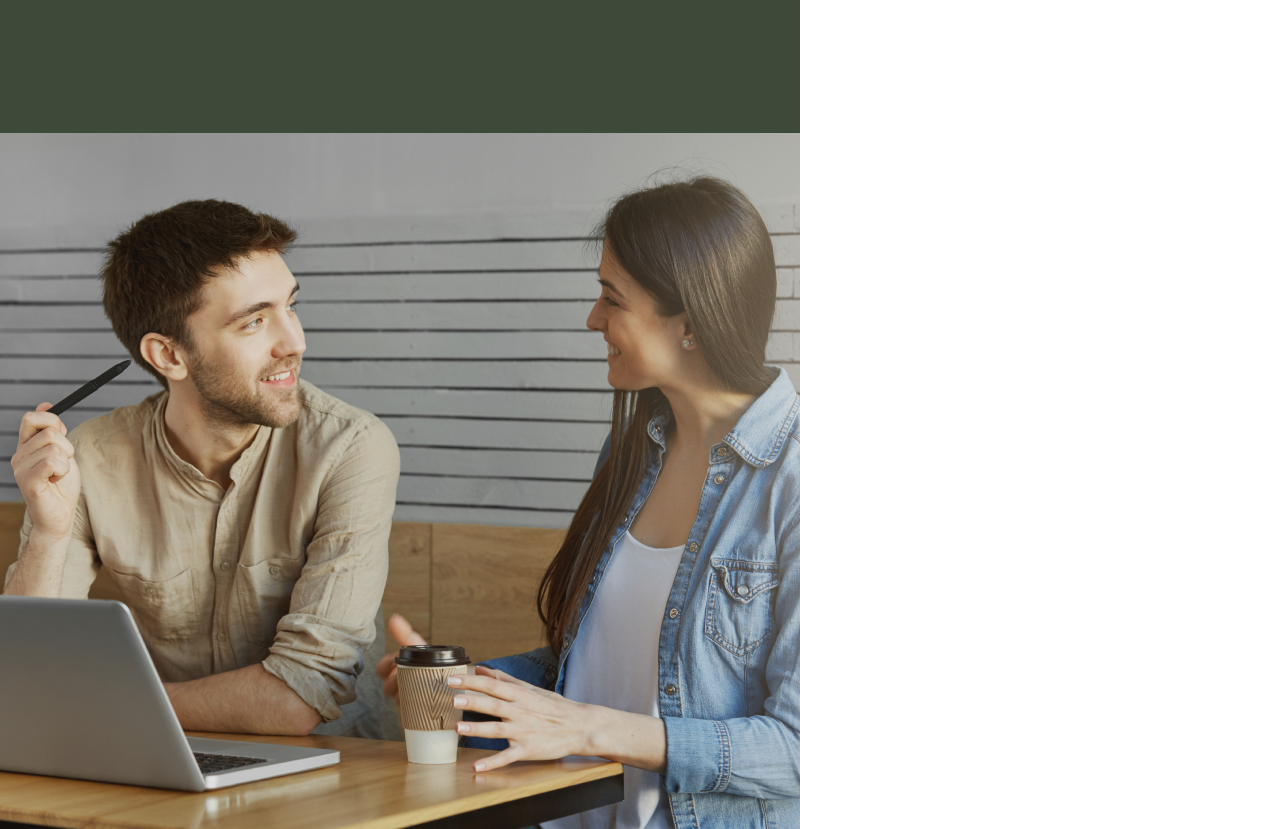
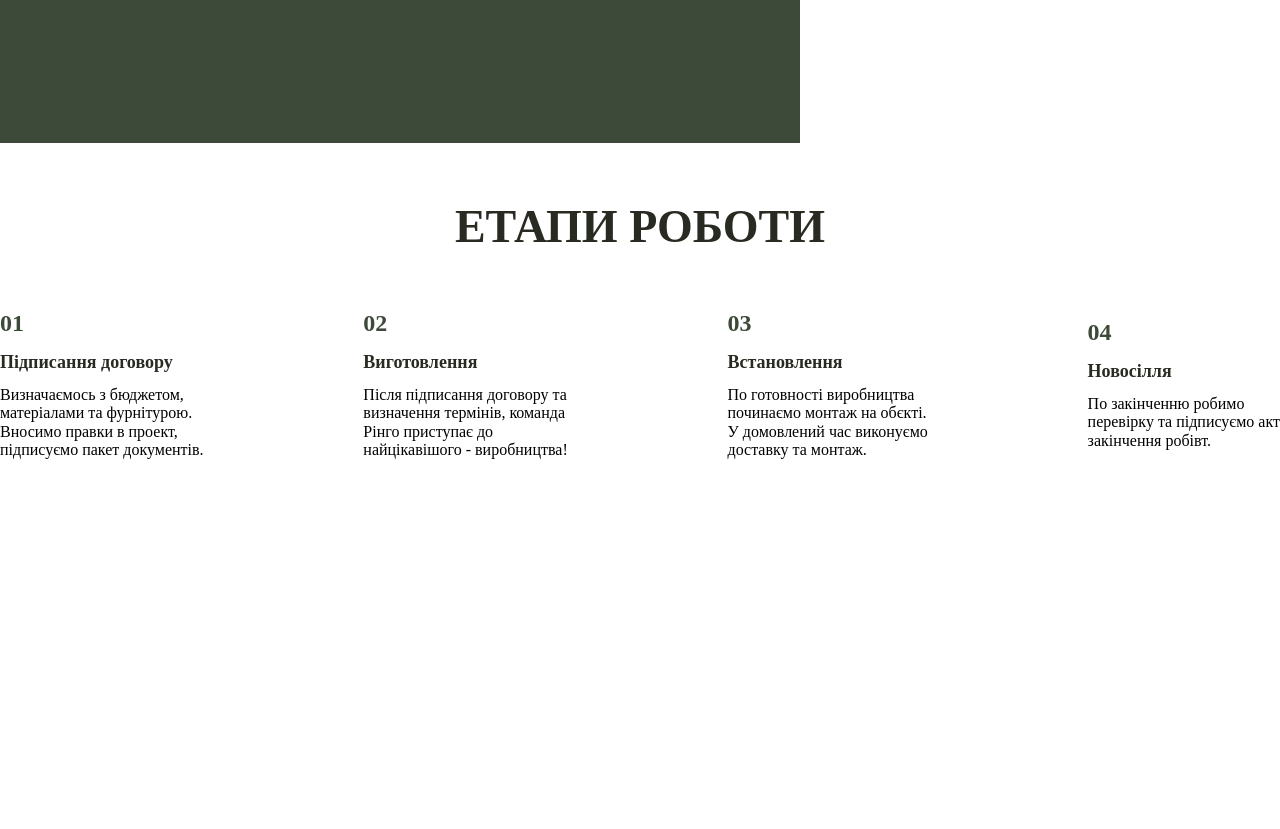
Before and after one commit to Umsinoykomiljonova/headerqisminisection, a plain HTML site: page index.html in a window 1280 px wide. Shown: the part 4260-5089 px from the top of the page. After the commit the page ends 4719 px from the top, so only its background shows below. Drawn offline with nearby package versions, Linux system fonts and the light colour scheme.

Commit message:
main qismni sectioni boldm

```diff
--- a/index.html
+++ b/index.html
@@ -302,10 +302,81 @@
               </p>
             </div>
           </div>
-          <div class="img__terminal">
+          <!-- <div class="img__terminal">
             <img src="./img/oila.png" alt="">
-          </div>
+          </div> -->
         </div>
+      </div>
+    </section>
+    <section>
+      <div class="container">
+        <div class="problems__section">
+          <h2 class="problems__title">
+            Етапи роботи
+          </h2>
+          <ul class="problems__list">
+            <li class="problems__item">
+              <strong class="problems__stron">
+                01
+              </strong>
+              <h4 class="problems__tit">
+                Підписання договору
+              </h4>
+              <p class="problems__text">
+                Визначаємось з бюджетом, <br>
+                матеріалами та фурнітурою. <br>
+                Вносимо правки в проект, <br>
+                підписуємо пакет документів. <br>
+              </p>
+            </li>
+            <li class="problems__item">
+              <strong class="problems__stron">
+                02
+              </strong>
+              <h4 class="problems__tit">
+                Виготовлення
+              </h4>
+              <p class="problems__text">
+                Після підписання договору та <br>
+                визначення термінів, команда <br>
+                Рінго приступає до <br>
+                найцікавішого - виробництва!
+              </p>
+            </li>
+            <li class="problems__item">
+              <strong class="problems__stron">
+                03
+              </strong>
+              <h4 class="problems__tit">
+                Встановлення
+              </h4>
+              <p class="problems__text">
+                По готовності виробництва <br>
+                починаємо монтаж на обєкті. <br>
+                У домовлений час виконуємо <br>
+                доставку та монтаж.
+              </p>
+            </li>
+            <li class="problems__item">
+              <strong class="problems__stron">
+                04
+              </strong>
+              <h4 class="problems__tit">
+                Новосілля
+              </h4>
+              <p class="problems__text">
+                По закінченню робимо <br>
+                перевірку та підписуємо акт <br>
+                закінчення робівт.
+              </p>
+            </li>
+          </ul>
+        </div>
+      </div>
+    </section>
+    <section>
+      <div class="container">
+
       </div>
     </section>
   </main>
--- a/scss/block/_block.scss
+++ b/scss/block/_block.scss
@@ -6,3 +6,5 @@
 @import "ringo";
 @import "ports";
 @import "terminal";
+@import "problems";
+@import "port";
--- /dev/null
+++ b/scss/block/_problems.scss
@@ -0,0 +1,48 @@
+.problems__list{
+  display: flex;
+  align-items: center;
+  justify-content: space-between;
+}
+.problems__title{
+color: rgb(40, 43, 34);
+font-family: Raleway;
+font-size: 46px;
+font-weight: 600;
+line-height: 125%;
+letter-spacing: 0%;
+text-align: center;
+text-transform: uppercase;
+margin-bottom: 55px;
+margin-top: 55px;
+}
+.problems__stron{
+color: rgb(61, 74, 57);
+font-family: Raleway;
+font-size: 24px;
+font-weight: 600;
+line-height: 100%;
+letter-spacing: 0%;
+text-align: left;
+margin-bottom: 40px;
+}
+.problems__tit{
+color: rgb(40, 43, 34);
+font-family: Raleway;
+font-size: 18px;
+font-weight: 600;
+line-height: 100%;
+letter-spacing: 0%;
+text-align: left;
+margin-top: 18px;
+margin-bottom: 15px;
+}
+.ports__text{
+color: rgb(40, 43, 34);
+font-family: Raleway;
+font-size: 16px;
+font-weight: 500;
+line-height: 145%;
+letter-spacing: 0%;
+text-align: left;
+opacity: 0.8;
+}
```
Also changed, not shown: css/main.css, scss/block/_port.scss (added), 1 other file.
